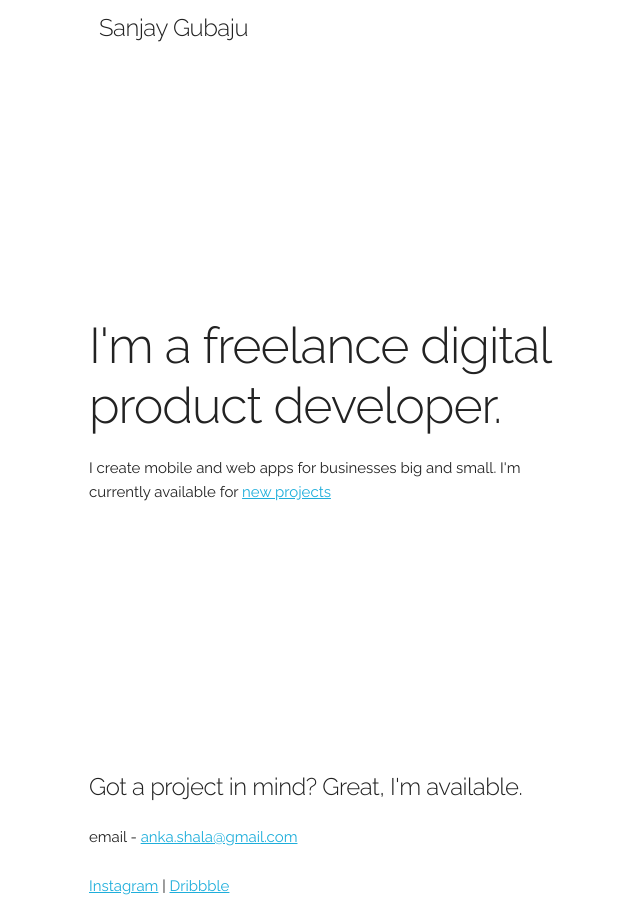
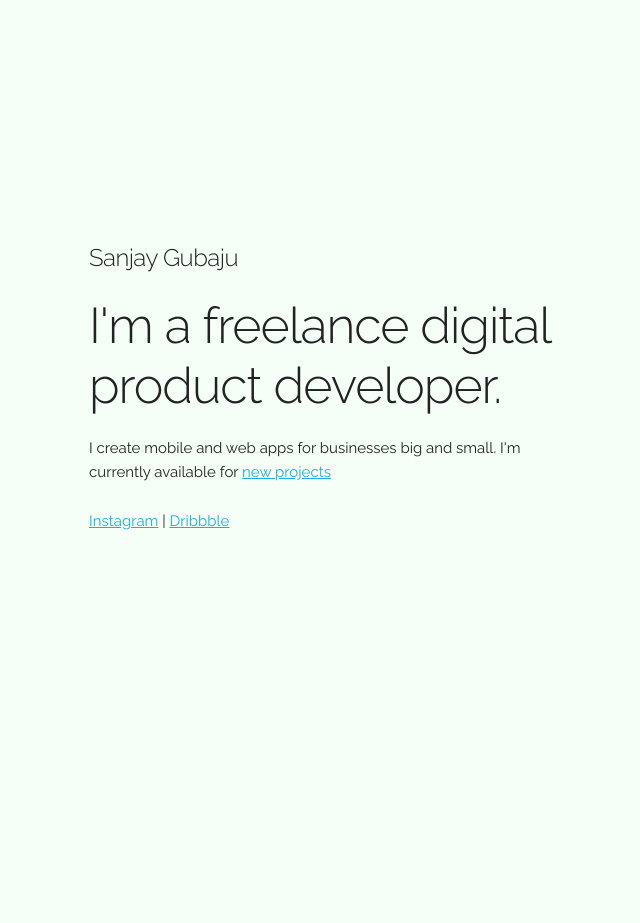
Before and after one commit to SanjayGubaju/sanjaygubaju.com.np, a plain HTML site: page index.html in a window 1280 px wide. Shown: the whole page, without its empty margins (71-711 px from the left). After the commit the page ends 800 px from the top, so only its background shows below. Drawn offline with Linux system fonts and the light colour scheme.

Commit message:
changed landing page

```diff
--- /dev/null
+++ b/css/custom.css
@@ -0,0 +1,3 @@
+body {
+  background-color: #8cffa414;
+}
--- a/index.html
+++ b/index.html
@@ -22,6 +22,7 @@
   –––––––––––––––––––––––––––––––––––––––––––––––––– -->
   <link rel="stylesheet" href="css/normalize.css">
   <link rel="stylesheet" href="css/skeleton.css">
+  <link rel="stylesheet" href="css/custom.css">
 
   <!-- Favicon
   –––––––––––––––––––––––––––––––––––––––––––––––––– -->
@@ -35,30 +36,13 @@
   –––––––––––––––––––––––––––––––––––––––––––––––––– -->
   <div class="container">
     <div class="row">
-            <div class="one-half column" style="padding: 1rem;">
+      <div class="one-half column" style="margin-top: 25%">
         <h5>Sanjay Gubaju</h5>
-            </div>
-        </div>
-    </div>
 
-    <div class="container">
-        <div class="row">
-            <div class="one-half column" style="margin-top: 25%">
         <h1>I'm a freelance digital product developer.</h1>
         <p>I create mobile and web apps for businesses big and small. I'm currently
           available for <a href="mailto:anka.shala@gmail.com">new projects</a></p>
-            </div>
-        </div>
-    </div>
 
-    <div class="container">
-        <div class="row">
-            <div class="one-half column" style="margin-top: 25%">
-                <h5>Got a project in mind? Great, I'm available.</h5>
-
-                <p>
-                    email - <a href="mailto:anka.shala@gmail.com">anka.shala@gmail.com</a>
-                </p>
         <p>
           <a href="http://instagram.com/sanjay_gubaju">Instagram</a> |
           <a href="http://dribbble.com/sanjay_gubaju">Dribbble</a>
@@ -67,6 +51,7 @@
     </div>
   </div>
 
+
   <!-- End Document
   –––––––––––––––––––––––––––––––––––––––––––––––––– -->
 </body>
```
Also changed, not shown: 1 other file. Lines whose indentation alone changed are shown as unchanged.
